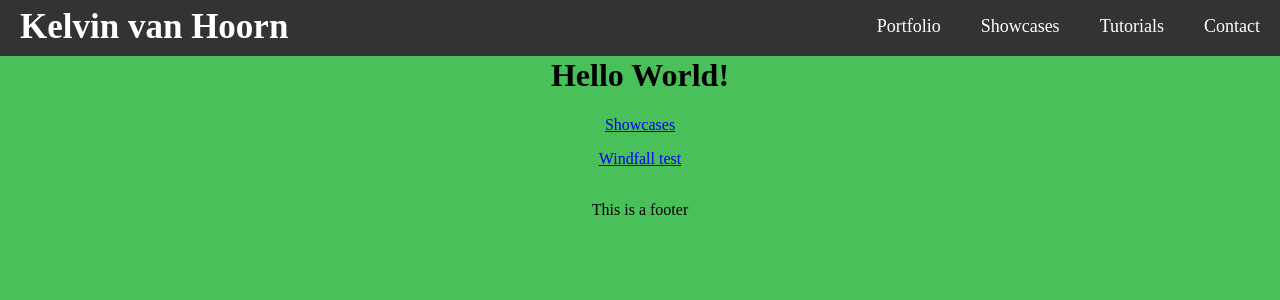
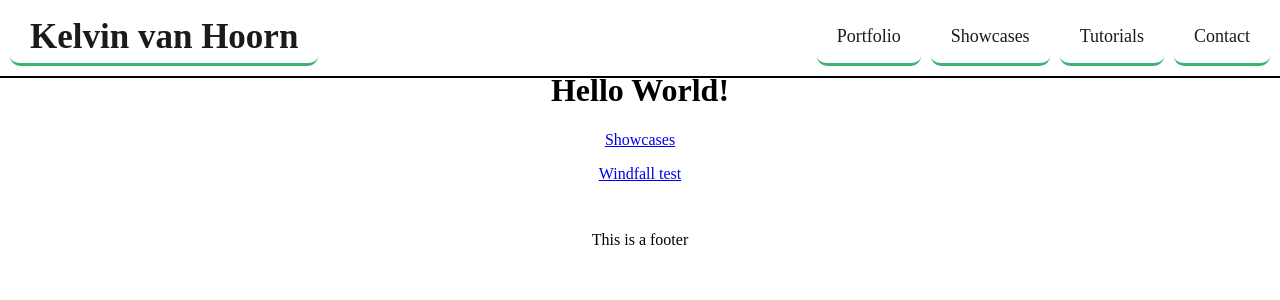
Before and after one commit to Radagasd/Radagasd.github.io, a Jekyll site: the page built from index.md, in a window 1280 px wide. Shown: the top 300 px of the page. Built offline with Jekyll 4.4.1, drawn with Linux system fonts in a browser that asks for light colours; our own code applies the rules of GitHub Pages for plain Markdown files.

Commit message:
no message

```diff
--- a/_includes/header.html
+++ b/_includes/header.html
@@ -8,7 +8,7 @@
 
             <a href="{{ "" | absolute_url }}" class="logo">{{ site.title }}</a>
 
-            <div class= "navbar-right">
+            <div class="navbar-right">
                 {% assign navlist = site.html_pages | where_exp:"item","item.nav-menu >= 0" | sort: 'nav-menu' %}
                 {% for page in navlist %}
                     <a href="{{ page.url | absolute_url }}">{{ page.title }}</a>
--- a/_sass/layout/_header.scss
+++ b/_sass/layout/_header.scss
@@ -1,38 +1,45 @@
 #header{
     background: palette(bg-alt);
 
+    --navpadding: 5px;
+
     .navbar {
         overflow: hidden;
-        background-color: #333;
+        background-color: palette(header-bg);
         position: fixed;
         top: 0;
-        width: 100%;
+
+        width: calc(100vw - 2*var(--navpadding));
+        padding: var(--navpadding);
+
+        border-bottom: 2px solid palette(divider);
     }
 
     .navbar a{
-        color: white;
+        color: palette(header);
         padding: 14px 20px;
         text-decoration: none;
         text-align: center;
         display: block;
 
-        border-bottom: 3px solid transparent;
+        border-bottom: 3px solid mediumseagreen;
 
         float: left;
 
-        // font-size: 3vw;
         font-size: 18px;
         line-height: 25px;
         border-radius: 10px;
+
+        margin: 5px;
     }
 
     .navbar a:hover{
-        background-color: #ddd;
-        border-bottom: 3px solid red;
-        color: black;
+        background-color: palette(header-hover-bg);
+        border-bottom: 3px solid tomato;
+        color: palette(header-hover);
     }
 
-    .navbar-right{
+    .navbar .navbar-right{
         float: right;
     }
 
@@ -45,11 +52,13 @@
     @media screen and (max-width: $mediumdevice-width){
         .navbar{
             position: relative;
+            width: 100%;
+            padding: 0;
         }
         .navbar a{
             float: none;
         }
-        .navbar-right{
+        .navbar .navbar-right{
             float: none;
         }
     }
--- a/_sass/libs/_vars.scss
+++ b/_sass/libs/_vars.scss
@@ -1,9 +1,16 @@
 // Palette.
 $palette: (
-    bg          : rgb(74, 192, 90),
+    bg          : rgb(255, 255, 255),
     bg-alt      : rgb(247, 173, 173),
     blue        : #223ac0,
-    yellow      : #fcff49
+    yellow      : #fcff49,
+
+    divider     : black,
+
+    header-bg       : rgb(255, 255, 255),
+    header          : rgb(27, 27, 27),
+    header-hover-bg : hsl(0, 0%, 97%),
+    header-hover    : black
 );
 
 $phone-width: 600px;
--- a/assets/css/main.scss
+++ b/assets/css/main.scss
@@ -19,7 +19,7 @@ body {
 
 .main-content{
     margin-top: 35px;
-    padding: 1px;
+    padding: 16px;
 }
 
 @media screen and (max-width: $mediumdevice-width){
```
